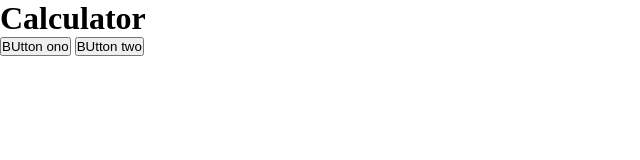
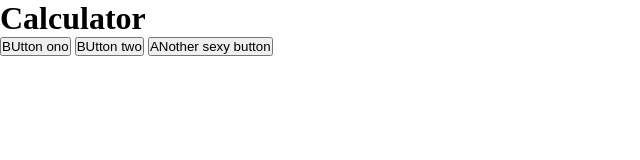
Before and after one commit to zklain/coding-lessons, a plain HTML site: page hw/01/src/index.html in a window 1280 px wide. Shown: the whole page, without its empty margins (0-640 px from the left). Drawn offline with Linux system fonts and the light colour scheme.

Commit message:
feat: add sexy button

```diff
--- a/hw/01/src/index.html
+++ b/hw/01/src/index.html
@@ -13,5 +13,6 @@
 
     <button>BUtton ono</button>
     <button>BUtton two</button>
+    <button>ANother sexy button</button>
   </body>
 </html>
```
